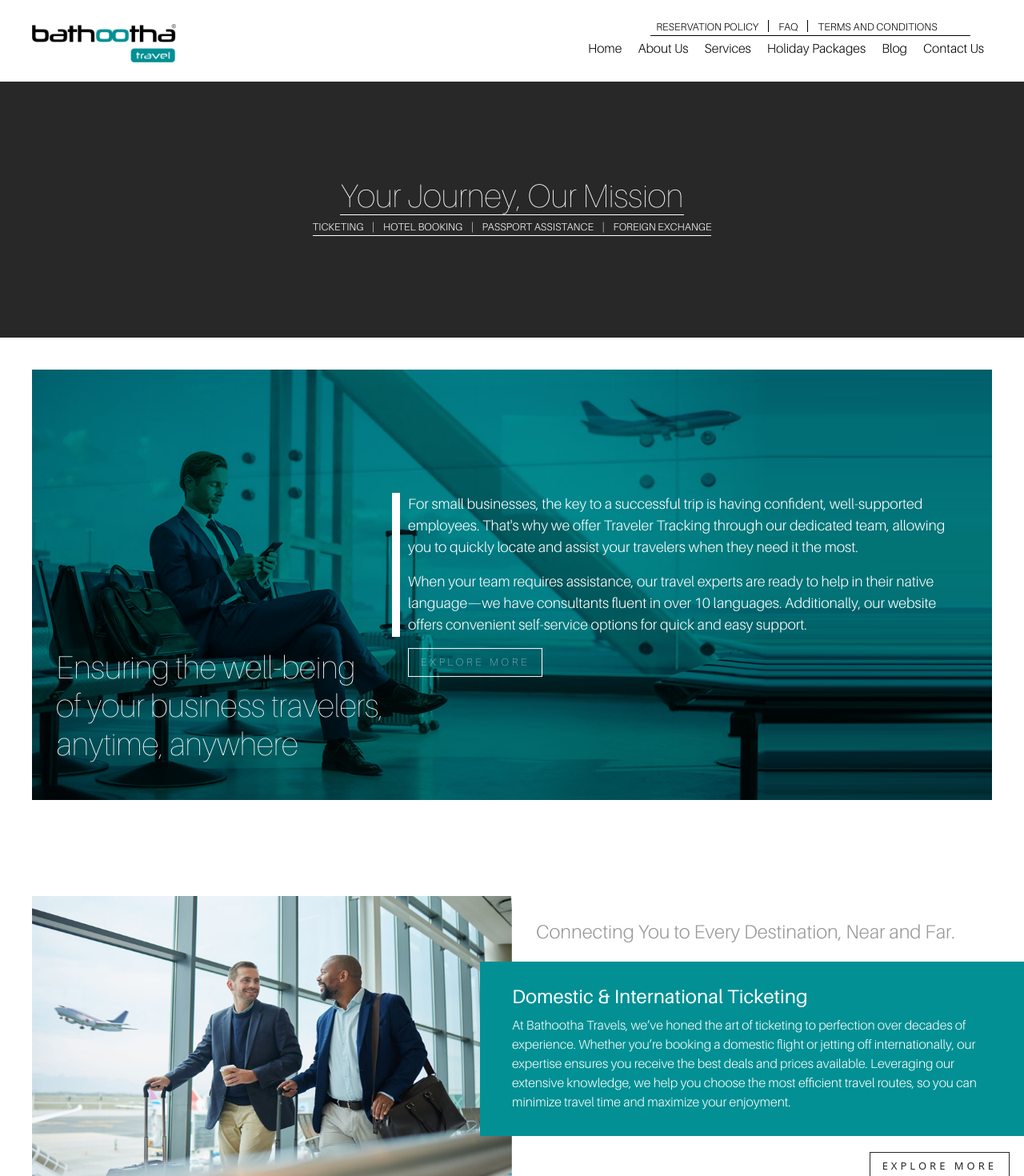
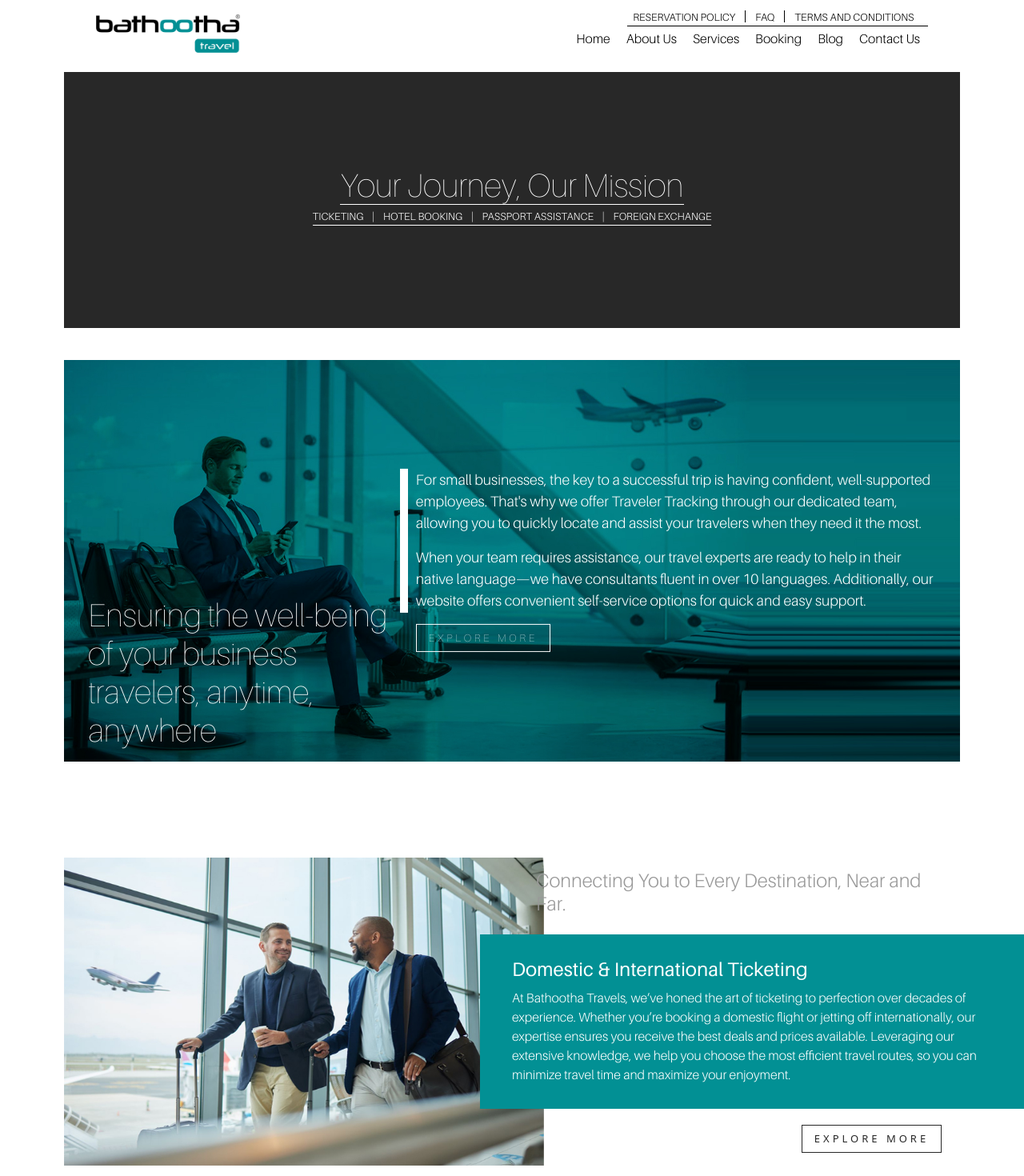
Before and after one commit to Aswin-p-p/BathoothaTravels, a React (Create React App) app: page /service in a window 1280 px wide. Shown: the top 1470 px of the page at 80% size. Built offline with nearby package versions, Linux system fonts and the light colour scheme.

Commit message:
last update at 15

```diff
--- a/src/Components/Pages/Blog/Blog.jsx
+++ b/src/Components/Pages/Blog/Blog.jsx
@@ -1,11 +1,12 @@
 import React from 'react'
 import BlogBanner from '../../ReusableComponents/BlogComponents/BlogBanner/BlogBanner'
 import Navbar from '../../ReusableComponents/MainHeader/Navbar'
+import Header from '../../ReusableComponents/Header/Header'
 
 function Blog() {
   return (
     <>
-    <Navbar/>
+  <Header/>
    <BlogBanner/>
     </>
   )
--- a/src/Components/Pages/Faq/Faq.jsx
+++ b/src/Components/Pages/Faq/Faq.jsx
@@ -1,10 +1,12 @@
 import React from 'react'
 import Navbar from '../../ReusableComponents/MainHeader/Navbar'
 import FaqBanner from '../../ReusableComponents/FaqComponents/FaqBanner/FaqBanner'
+import Header from '../../ReusableComponents/Header/Header'
 function Faq() {
   return (
     <>
-    <Navbar/>
+    {/* <Navbar/> */}
+    <Header/>
     <FaqBanner/>
     </>
   )
--- a/src/Components/Pages/Reservervation/Reserv.jsx
+++ b/src/Components/Pages/Reservervation/Reserv.jsx
@@ -2,11 +2,12 @@ import React from 'react'
 import Navbar from '../../ReusableComponents/MainHeader/Navbar'
 import Reservation from '../../ReusableComponents/RervationComponents/ReservationBanner/Reservation'
 import Footer from '../../ReusableComponents/Footer/Footer'
+import Header from '../../ReusableComponents/Header/Header'
 
 function Reserv() {
   return (
     <>
-    <Navbar/>
+    <Header/>
     <Reservation/>
     <Footer/>
     </>
--- a/src/Components/Pages/ServicePage/Service.jsx
+++ b/src/Components/Pages/ServicePage/Service.jsx
@@ -3,12 +3,13 @@ import Navbar from '../../ReusableComponents/MainHeader/Navbar'
 import Footer from '../../ReusableComponents/Footer/Footer'
 import ServiceContainer from '../../ReusableComponents/ServiceComponent/ServiceContainer'
 import ServicePackage from '../../ReusableComponents/ServiceComponent/ServicePackage'
+import Header from '../../ReusableComponents/Header/Header'
 
 
 function Service() {
   return (
    <>
-   <Navbar/>
+   <Header/>
      <ServiceContainer/>
      <ServicePackage/>
    <Footer/>
--- a/src/Components/Pages/Termspage/TermsPage.jsx
+++ b/src/Components/Pages/Termspage/TermsPage.jsx
@@ -2,11 +2,12 @@ import React from 'react'
 import Navbar from '../../ReusableComponents/MainHeader/Navbar'
 import Footer from '../../ReusableComponents/Footer/Footer'
 import TermandCondition from '../../ReusableComponents/TermsAndCondition/TermandCondition'
+import Header from '../../ReusableComponents/Header/Header'
 
 function TermsPage() {
   return (
    <>
-   <Navbar/>
+   <Header/>
 <TermandCondition/>
    <Footer/>
    </>
--- a/src/Components/ReusableComponents/BlogComponents/BlogBanner/BlogBanner.css
+++ b/src/Components/ReusableComponents/BlogComponents/BlogBanner/BlogBanner.css
@@ -24,7 +24,7 @@
   .bg-contents{
     display: flex;
     justify-content: space-between;
-    padding: 40px;
+    padding: 40px 0px;
     gap: 50px;
   }
   .bg-col1{
--- a/src/Components/ReusableComponents/Header/Heade.css
+++ b/src/Components/ReusableComponents/Header/Heade.css
@@ -1,8 +1,11 @@
 
 
+.navheader.scrolled {
+  background-color: white;
+}
 header {
     position: fixed;
-    top: 24px;
+    top: 0px;
     left: 0;
     right: 0;
     width: 100% ;
--- a/src/Components/ReusableComponents/Header/Header.jsx
+++ b/src/Components/ReusableComponents/Header/Header.jsx
@@ -1,5 +1,6 @@
-import React, { useState } from 'react';
+import React, { useEffect, useState } from 'react';
 import './Heade.css'
+
 
 function Header() {
   const [isActive, setIsActive] = useState(false);
@@ -14,9 +15,25 @@ function Header() {
     setIsActive(!isActive);
   };
 
+  useEffect(() => {
+    const handleScroll = () => {
+      const header = document.querySelector('.navheader');
+      if (header) {
+        header.classList.toggle('scrolled', window.scrollY > 50);
+      }
+    };
+
+    window.addEventListener('scroll', handleScroll);
+
+    // Cleanup the event listener
+    return () => {
+      window.removeEventListener('scroll', handleScroll);
+    };
+  }, []);
+
   return (
     <>
-        <header>
+        <header className='navheader'>
     <div className="navbar">
        <div className="logo"><img src='assets/homeimg/logo.png' alt="" /></div>
        <div className={`nav ${isActive ? 'active' : ''} ${isHidden ? 'hide' : ''}`}>
@@ -28,10 +45,10 @@ function Header() {
         </div>
 
        <ul className="menuBar">
-
+       <li><a href="/">Home</a></li>
             <li><a href="">About Us</a></li>
             <li><a href="/service">Services</a></li>
-            <li><a href="">Holiday Packages</a></li>
+            <li><a href="">Booking</a></li>
             <li><a href="/blog">Blog</a></li>
             <li><a href="">Contact Us</a></li>
         </ul>
--- a/src/Components/ReusableComponents/HomeComponents/HomeBanner/HomeBanner.css
+++ b/src/Components/ReusableComponents/HomeComponents/HomeBanner/HomeBanner.css
@@ -1,18 +1,18 @@
 
 .home-container{
-  margin: 0 80px !important;
+  /* margin: 0 80px !important;  */
     position: relative;
     overflow: hidden;
 }
 .heroSlide {
   width: 100%;
-  height: 79vh;
+  height: 90vh;
   position: relative;
 
 }
 .heroSlide img{
   width: 100%;
-  height: 79vh;
+  height: 90vh;
   position: relative;
 }
 .add-filter {
@@ -223,6 +223,7 @@ font-family: 'Aileron-Thin';
   filter: grayscale(0);
   border: 1px solid #fff;
   cursor: pointer;
+  border-left: none;
 }
 
 .form-btns img{
--- a/src/Components/ReusableComponents/ServiceComponent/Service.css
+++ b/src/Components/ReusableComponents/ServiceComponent/Service.css
@@ -37,7 +37,7 @@
   .service-theme{
     height: 100%;
     /* background-color: #029094; */
-    margin: 40px;
+    margin: 40px 0;
     position: relative;
   }
   .service-theme img{
@@ -90,7 +90,7 @@
   }
 
   .services-colns{
-    padding:30px 40px;
+    padding:30px 0px;
 
   }
   .svContents{
@@ -116,10 +116,10 @@
     padding-bottom: 15px;
   }
   .svdetails{
-    width: 50%;
+    width: 46%;
   }
   .services{
-    width: 837px;
+    width: 764px;
     height: 190px;
     background-color: #029094;
     color: #fff;
@@ -127,7 +127,7 @@
     transform: translatex(-15%);
   }
   .servicesSec{
-    width: 837px;
+    width: 764px;
     background-color: #029094;
     color: #fff;
     padding: 15px 40px;
@@ -408,6 +408,8 @@
 
       .serv-container{
         margin-top: 14%;
+        /* margin-left: 40px;
+        margin-right: 40px; */
 
       }
 
@@ -533,6 +535,12 @@
 
 }
 @media(max-width:450px){
+  .serv-container h2 {
+    font-size: 31px;
+  }
+  .serv-container p {
+    font-size: 12px;
+  }
   .serv-container{
     margin-top: 25%;
     padding: 0 30px;
@@ -562,13 +570,13 @@
   .serv-container h2{
     text-align: center;
     font-family: 'Aileron-UltraLight';
-    font-size: 38px;
+
   }
   .serv-container p{
     text-align: center;
     font-family: 'Aileron-Light';
     text-transform: uppercase;
-    font-size: 12px;
+
   }
 
 
--- a/src/index.css
+++ b/src/index.css
@@ -33,7 +33,7 @@
     text-decoration: none;
 }
 body{
-
+margin: 0 80px !important;
 position: relative;
 /* overflow-x: hidden !important; */
 }
```
